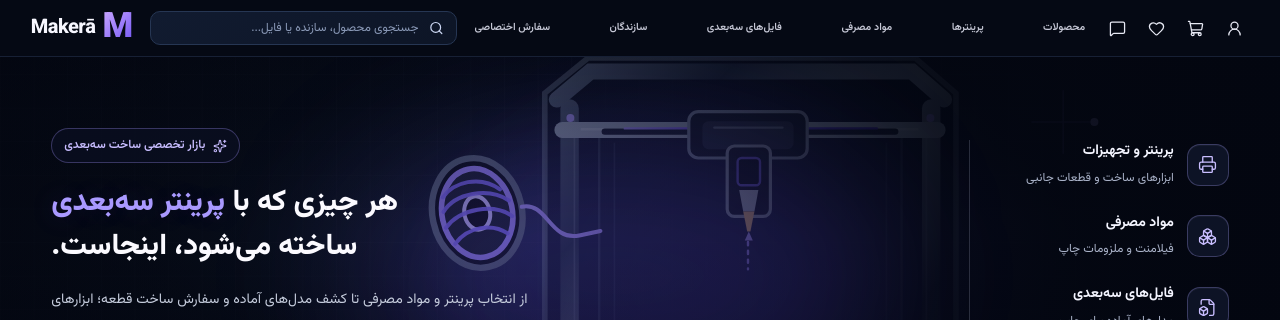
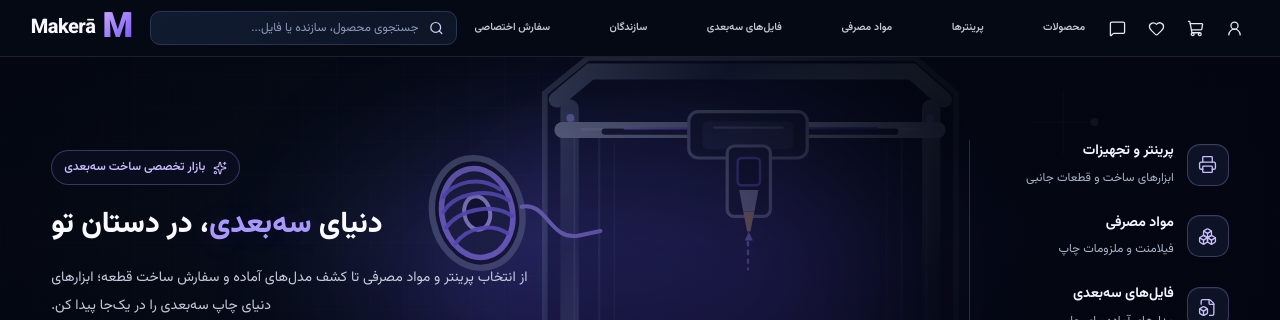
Before and after one commit to ParisaAtaee2000/web-projects, a React (Vite) app in the folder 3d-marketplace/: page / in a window 1280 px wide. Shown: the top 320 px of the page. Built offline with nearby package versions, Linux system fonts and the light colour scheme.

Commit message:
Align Makerā hero headline with approved reference

```diff
--- a/3d-marketplace/src/components/hero/HeroTitle.tsx
+++ b/3d-marketplace/src/components/hero/HeroTitle.tsx
@@ -1,8 +1,7 @@
 export function HeroTitle() {
   return (
     <h1 className="hero-title" id="hero-title">
-      هر چیزی که با <span className="hero-title__accent">پرینتر سه‌بعدی</span>{" "}
-      ساخته می‌شود، اینجاست.
+      دنیای <span className="hero-title__accent">سه‌بعدی</span>، در دستان تو
     </h1>
   );
 }
```
